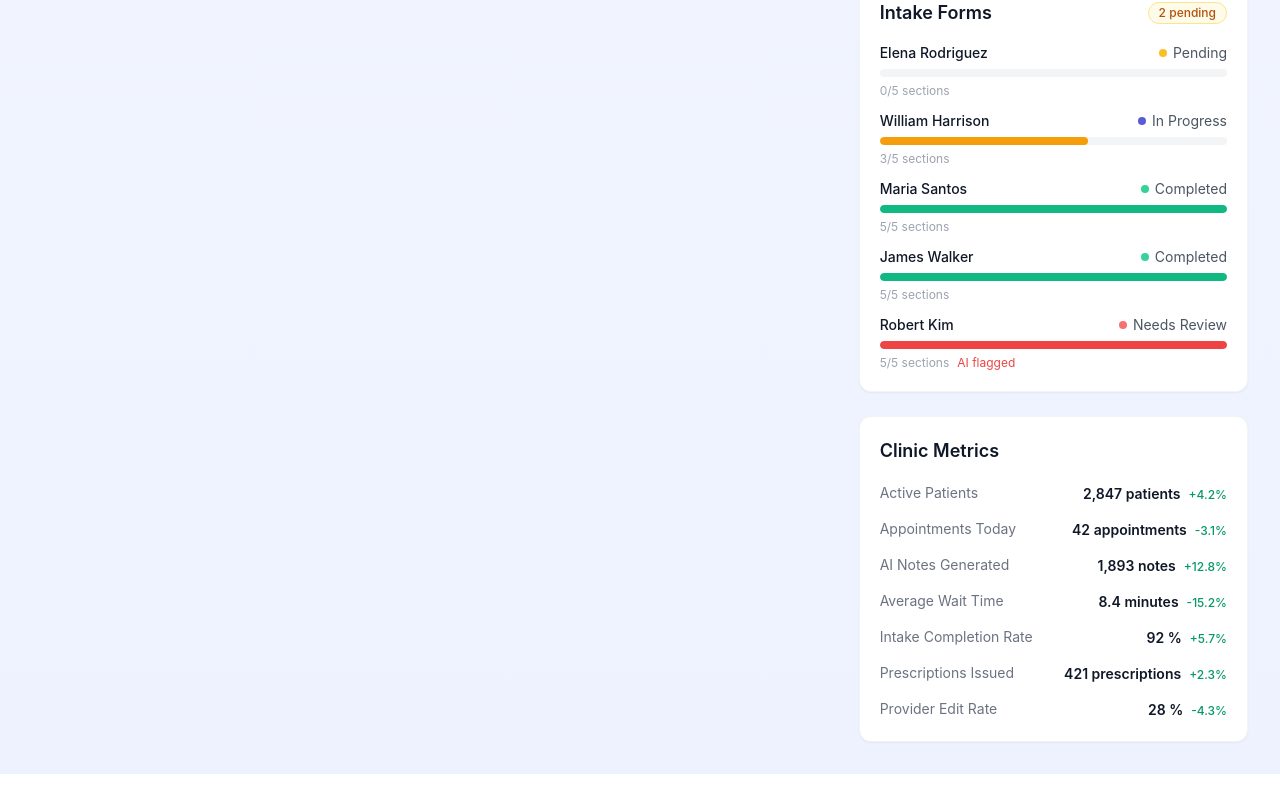
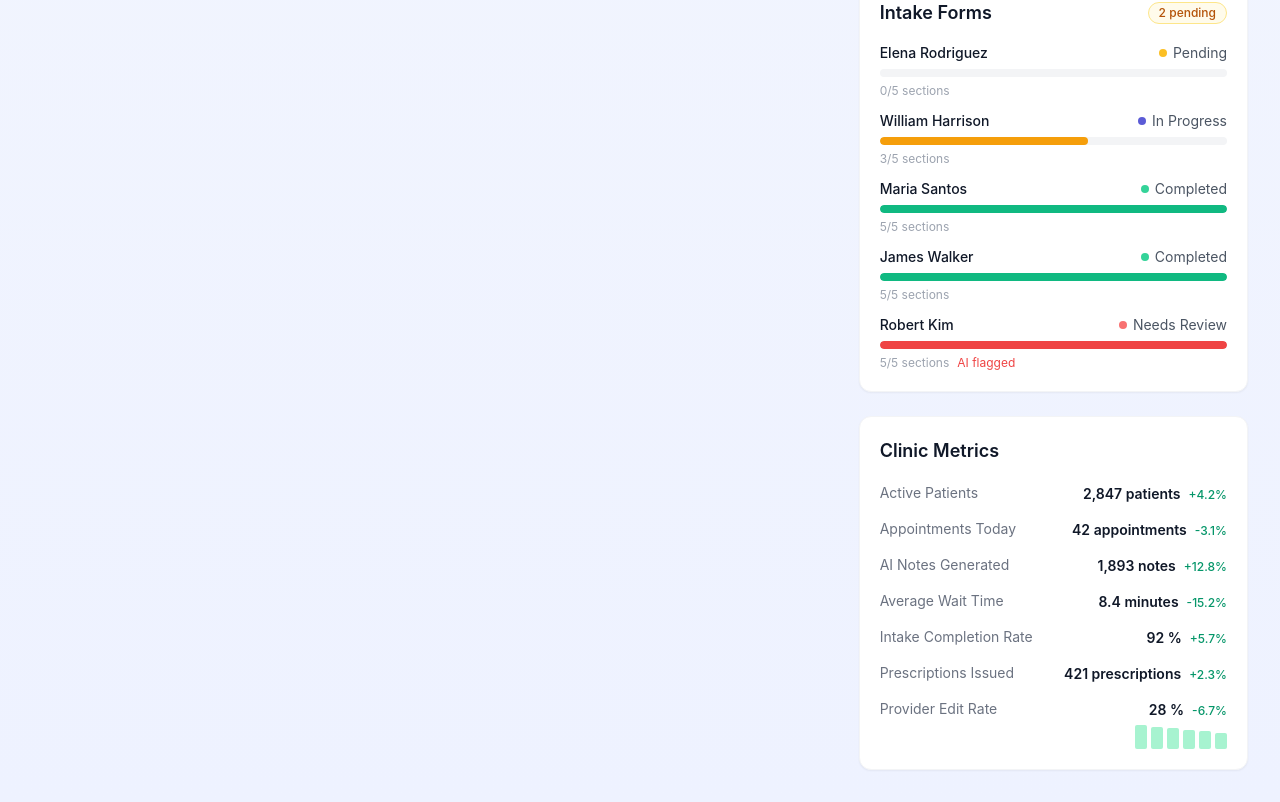
Before and after one commit to tensorgarden/medai-platform, a Next.js app: page / in a window 1280 px wide. Shown: the part 2356-3158 px from the top of the page. Before the commit the page ends 3130 px from the top, so only its background shows below. Built offline with nearby package versions, Linux system fonts and the light colour scheme.

Commit message:
Add monthly trend series to provider edit rate metric

```diff
--- a/src/app/page.tsx
+++ b/src/app/page.tsx
@@ -446,11 +446,13 @@ export default function HomePage() {
                         ? "text-emerald-600"
                         : "text-red-600"
                       : "text-gray-500";
+                const monthlyTrend = m.monthlyTrend;
+                const trendMax = monthlyTrend
+                  ? Math.max(...monthlyTrend.map((point) => point.value))
+                  : 0;
                 return (
-                  <div
-                    key={m.id}
-                    className="flex items-center justify-between"
-                  >
+                  <div key={m.id}>
+                    <div className="flex items-center justify-between">
                       <span className="text-sm text-gray-500">{m.label}</span>
                       <div className="text-right">
                         <span className="text-sm font-semibold text-ink">
@@ -462,6 +464,30 @@ export default function HomePage() {
                         </span>
                       </div>
                     </div>
+                    {monthlyTrend && (
+                      <div
+                        className="mt-1 flex items-end justify-end gap-1"
+                        role="img"
+                        aria-label={`${m.label} monthly trend: ${monthlyTrend
+                          .map((point) => `${point.month} ${point.value}${m.unit}`)
+                          .join(", ")}`}
+                      >
+                        {monthlyTrend.map((point) => (
+                          <div
+                            key={point.month}
+                            className="w-3 rounded-sm bg-emerald-200"
+                            style={{
+                              height: `${Math.max(
+                                4,
+                                Math.round((point.value / trendMax) * 24)
+                              )}px`,
+                            }}
+                            title={`${point.month}: ${point.value}${m.unit}`}
+                          />
+                        ))}
+                      </div>
+                    )}
+                  </div>
                 );
               })}
             </div>
--- a/src/lib/demo-data.ts
+++ b/src/lib/demo-data.ts
@@ -1237,9 +1237,17 @@ export const metrics: HealthcareMetric[] = [
     label: "Provider Edit Rate",
     value: 28,
     unit: "%",
-    change: -4.3,
+    change: -6.7,
     period: "month",
     trend: "down",
+    monthlyTrend: [
+      { month: "2026-01", value: 41 },
+      { month: "2026-02", value: 38 },
+      { month: "2026-03", value: 36 },
+      { month: "2026-04", value: 33 },
+      { month: "2026-05", value: 30 },
+      { month: "2026-06", value: 28 },
+    ],
     updatedAt: "2026-06-09",
   },
 ];
--- a/src/lib/types.ts
+++ b/src/lib/types.ts
@@ -213,6 +213,11 @@ export interface Prescription {
   createdAt: string;
 }
 
+export interface HealthcareMetricTrendPoint {
+  month: string; // ISO month, e.g. "2026-06"
+  value: number;
+}
+
 export interface HealthcareMetric {
   id: string;
   label: string;
@@ -221,5 +226,6 @@ export interface HealthcareMetric {
   change: number; // percentage change
   period: "today" | "week" | "month" | "year";
   trend: "up" | "down" | "stable";
+  monthlyTrend?: HealthcareMetricTrendPoint[]; // month-over-month series, oldest first
   updatedAt: string;
 }
```
Also changed, not shown: 1 other file (tests, documents, lock files or other folders). Lines whose indentation alone changed are shown as unchanged.
